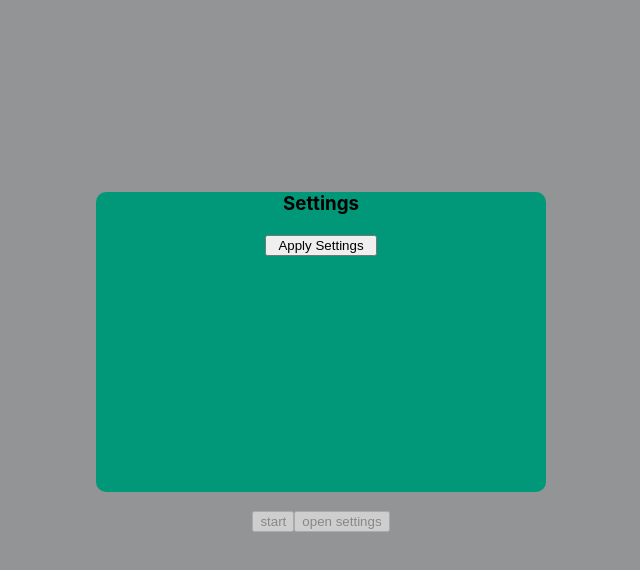
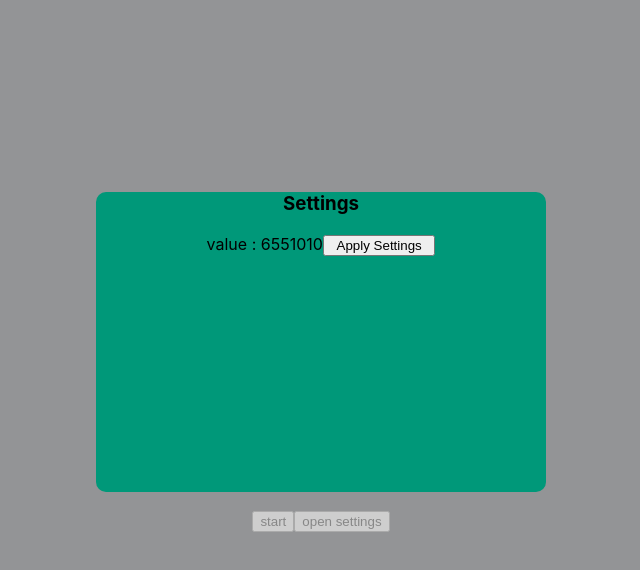
Before and after one commit to qho-queenie/pomodoro, a React (Create React App) app: page / in a window 1280 px wide. Both pictures are taken after a click on the button "open settings". Shown: the top 570 px of the page, without its empty margins (319-959 px from the left). Built offline with nearby package versions, Linux system fonts and the light colour scheme.

Commit message:
context provider and consumer set up for modal

```diff
--- a/src/components/ClockFace.js
+++ b/src/components/ClockFace.js
@@ -1,9 +1,10 @@
-import React, { useState, useEffect } from "react";
+import React, { useState, useEffect, createContext } from "react";
 import classnames from "classnames";
 import SettingsModal from "./SettingsModal";
 
 // variables outside components are the ones that don"t change, or as helper functions exposure
 // in seconds
+export const Context = createContext();
 const session_lengths = [65, 5, 10, 10];
 
 const ClockFace = () => {
@@ -80,11 +81,9 @@ const ClockFace = () => {
           open settings
         </button>
 
-        <SettingsModal
-          isOpen={isModalOpen}
-          onClose={() => setIsModalOpen(false)}
-        >
-        </SettingsModal>
+        <Context.Provider value={{ isOpen: isModalOpen, sessionLengths: session_lengths, setSessions: setSessions, setIsModalOpen: setIsModalOpen }}>
+          <SettingsModal />
+        </Context.Provider>
       </div>
     </div>
   )
--- a/src/components/SettingsModal.js
+++ b/src/components/SettingsModal.js
@@ -1,8 +1,11 @@
-import React from "react"
+import React, { useContext } from "react";
 import reactDom from "react-dom";
 import "./SettingsModal.scss";
+import { Context } from './ClockFace.js'
 
-const SettingsModal = ({ isOpen, onClose }) => {
+
+const SettingsModal = () => {
+  const { isOpen, sessionLengths, setSessions, setIsModalOpen } = useContext(Context);
   if (!isOpen) {
     return null;
   }
@@ -11,9 +14,10 @@ const SettingsModal = ({ isOpen, onClose }) => {
     <div className="SettingsModal__overlay">
       <div className="SettingsModal">
         <h3>Settings</h3>
+        <span>value : {sessionLengths}</span>
         <button
           className="close-button"
-          onClick={onClose}
+          onClick={() => setIsModalOpen(false)}
         >
           Apply Settings
         </button>
```
